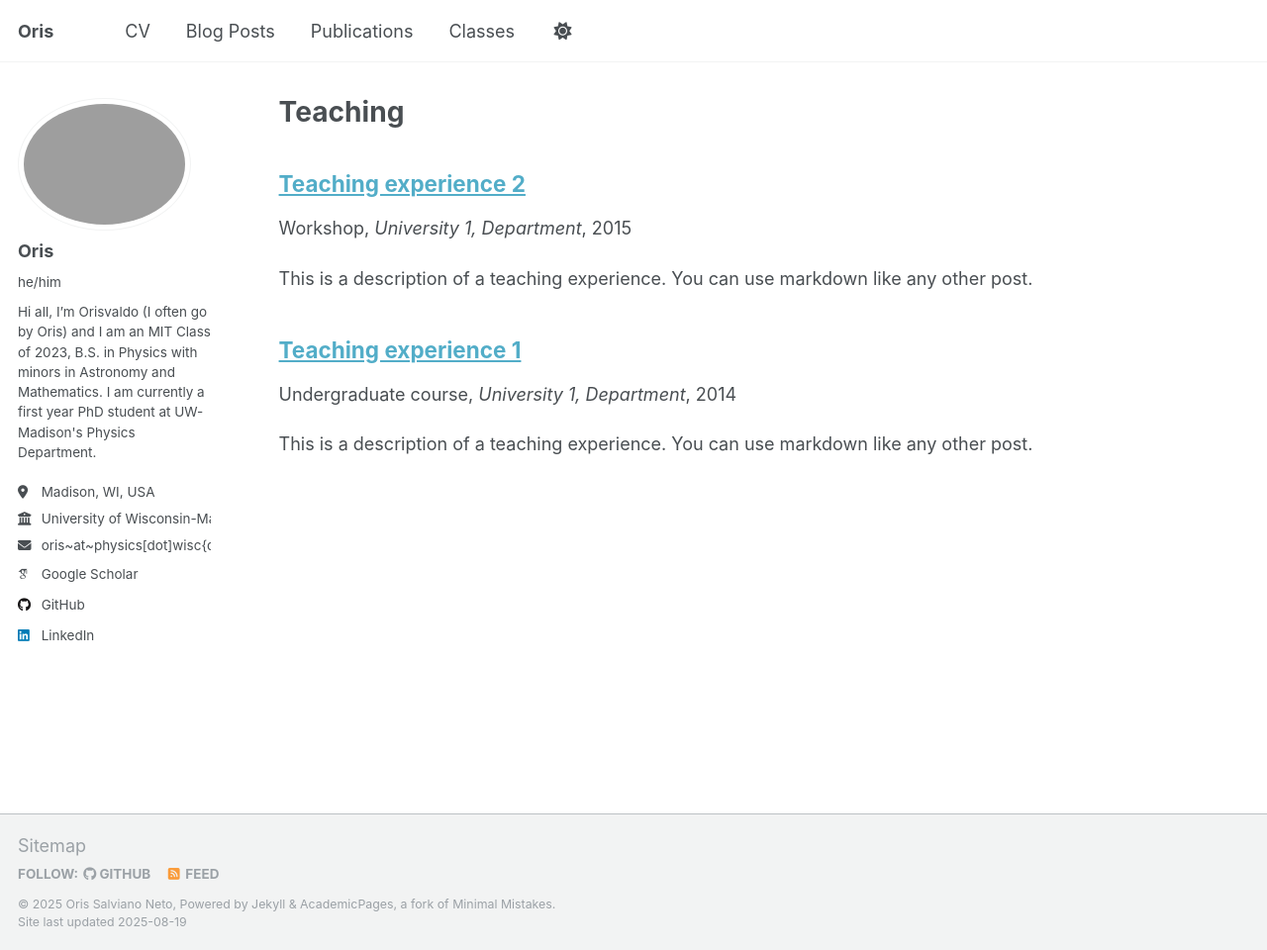
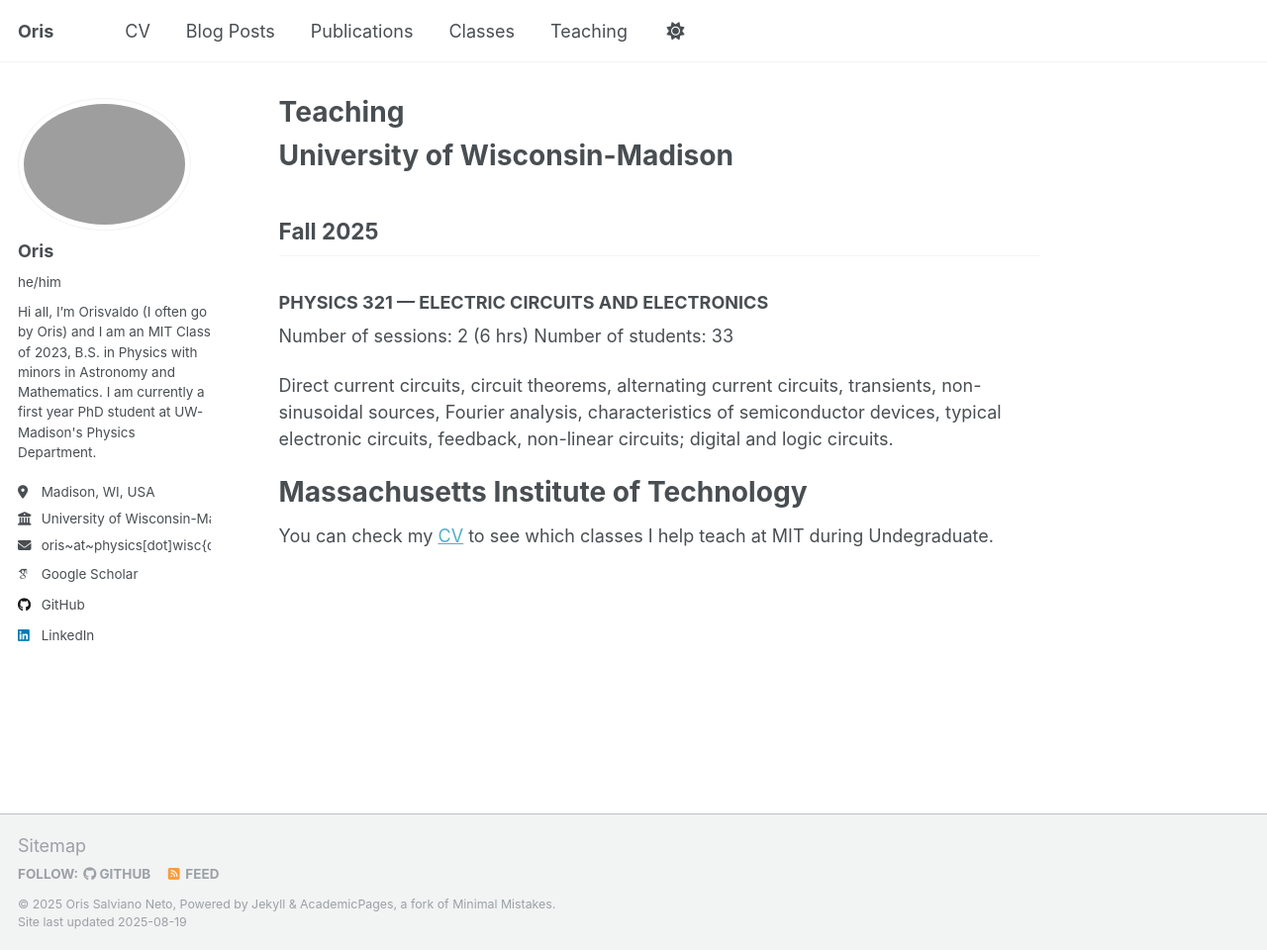
Before and after one commit to wax-ladrian/wax-ladrian.github.io, a Jekyll site: the page built from _pages/teaching.md, in a window 1280 px wide and 960 px high. Shown: the whole window at 99% size. Built offline with Jekyll 4.4.1, drawn with Linux system fonts in a browser that asks for light colours; some web fonts are replaced; a script that is not in the unit is left out.

Commit message:
Teaching page now up

```diff
--- a/_data/navigation.yml
+++ b/_data/navigation.yml
@@ -30,6 +30,8 @@ main:
   - title: "Classes"
     url: /classes/
 
+  - title: "Teaching"
+    url: /teaching/
   # - title: "CV"
   #   url: /cv-json/
 
--- /dev/null
+++ b/_pages/teaching.md
@@ -0,0 +1,19 @@
+---
+title: "Teaching"
+permalink: /teaching/
+author_profile: true
+
+---
+
+# University of Wisconsin-Madison
+## Fall 2025
+### **PHYSICS 321 — ELECTRIC CIRCUITS AND ELECTRONICS**
+
+Number of sessions: 2 (6 hrs)
+Number of students: 33
+
+Direct current circuits, circuit theorems, alternating current circuits, transients, non-sinusoidal sources, Fourier analysis, characteristics of semiconductor devices, typical electronic circuits, feedback, non-linear circuits; digital and logic circuits.
+
+# Massachusetts Institute of Technology
+
+You can check my [CV](/cv/) to see which classes I help teach at MIT during Undegraduate.
```
